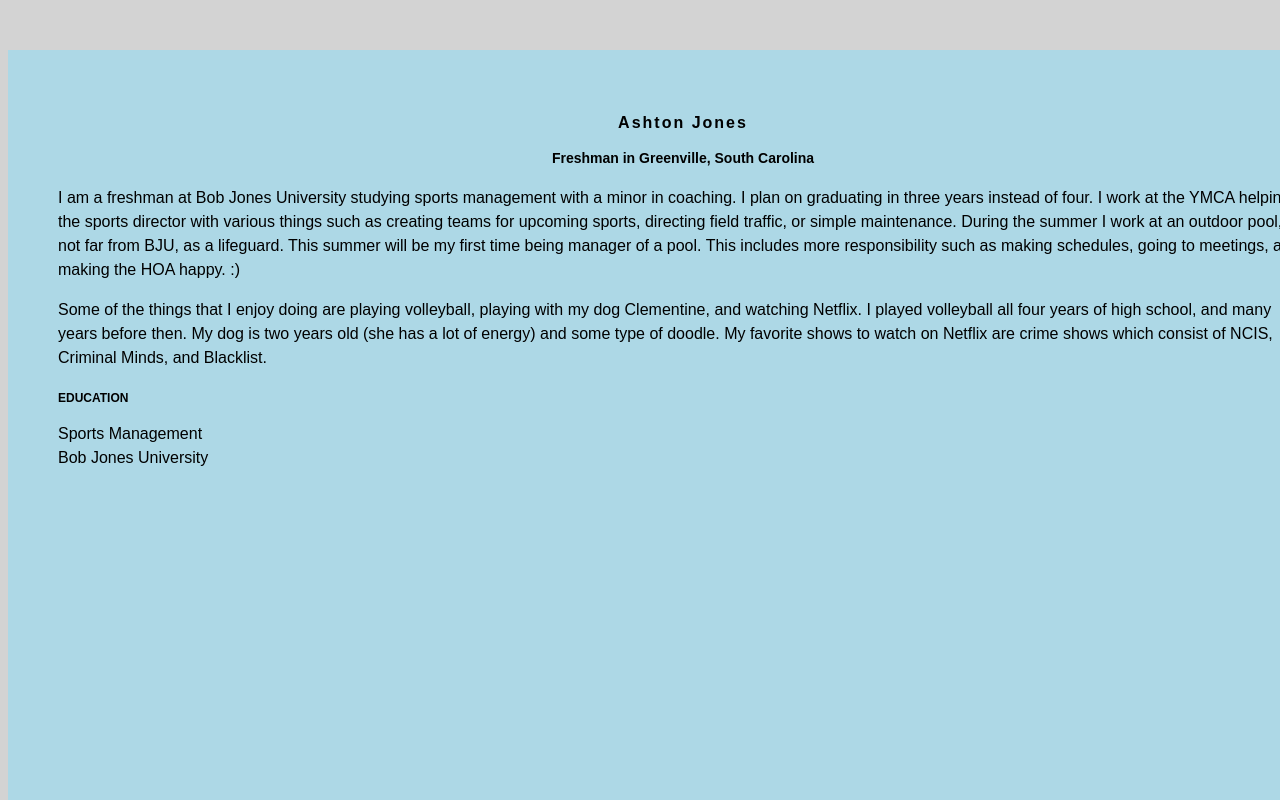
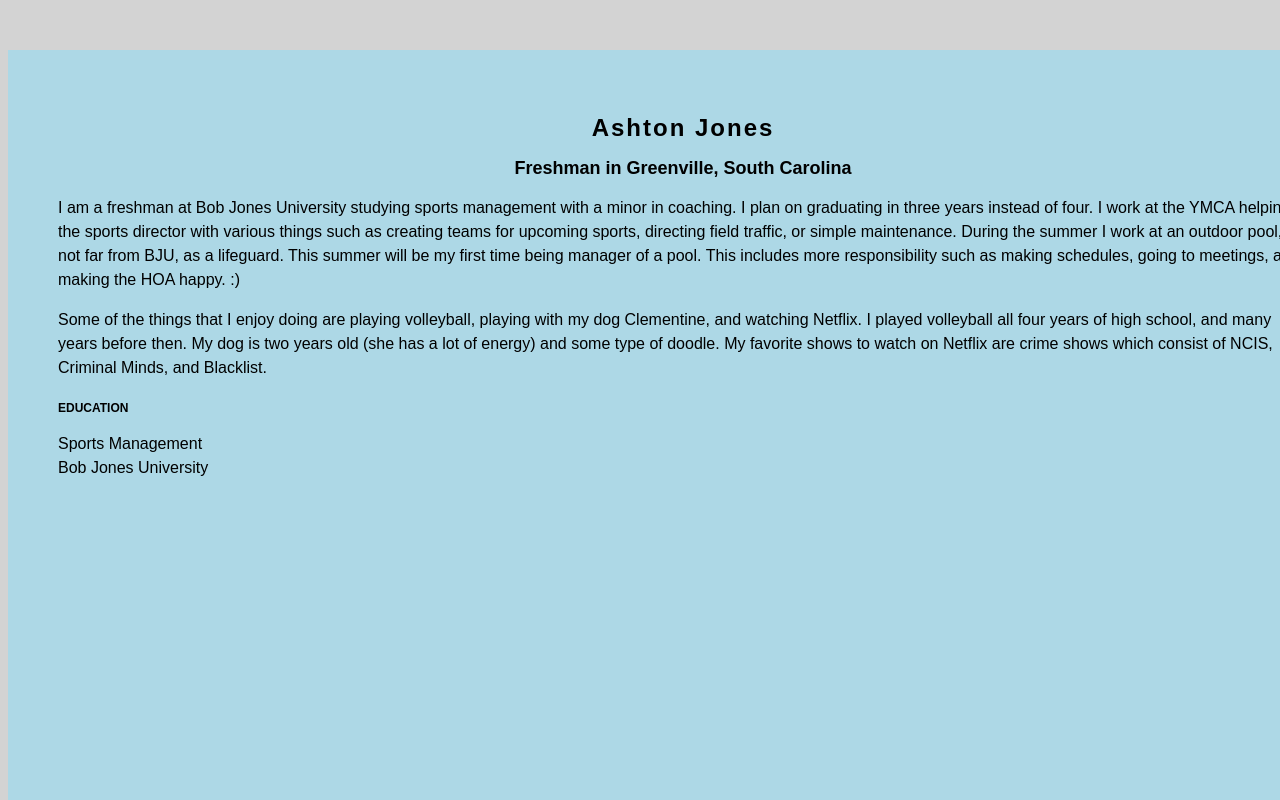
Before and after one commit to ashton-jones/ashton-jones.github.io, a plain HTML site: page index.html in a window 1280 px wide. Shown: the top 800 px of the page. Drawn offline with Linux system fonts and the light colour scheme.

Commit message:
Update index.html

```diff
--- a/index.html
+++ b/index.html
@@ -19,11 +19,11 @@ body {
 }
 h1 {
     letter-spacing: 2px;
-    font-size: 16px;
+    font-size: 24px;
     text-align: center;
 }
 h2 {
-    font-size: 14px;
+    font-size: 18px;
     text-align: center;
 }
 h3 {
```
